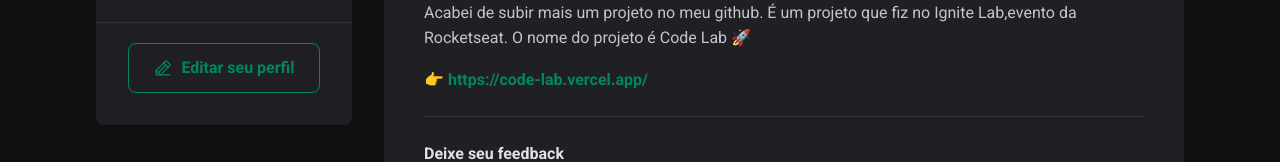
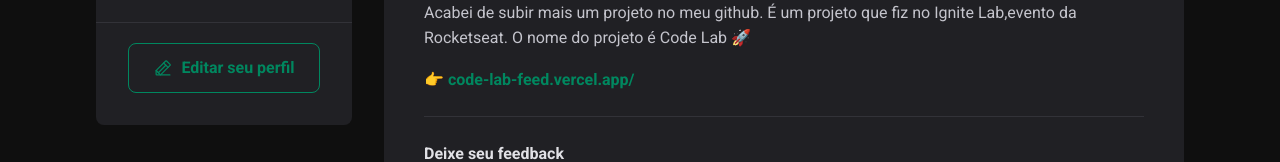
Before and after one commit to Rafeso/IgniteFeed, a React (Vite) app: page / in a window 1280 px wide. Shown: the part 270-432 px from the top of the page. Built offline with nearby package versions, Linux system fonts and the light colour scheme.

Commit message:
Mudando favicon e conteudodos posts

```diff
--- a/index.html
+++ b/index.html
@@ -6,12 +6,12 @@
    <link rel="preconnect" href="https://fonts.googleapis.com" />
    <link rel="preconnect" href="https://fonts.gstatic.com" crossorigin />
 
-   <link rel="icon" type="image/svg+xml" href="/favLogo.svg" />
+   <link rel="icon" type="image/svg+xml" href="./src/assets/Logo.svg" />
    <meta name="viewport" content="width=device-width, initial-scale=1.0" />
 
    <link href="https://fonts.googleapis.com/css2?family=Roboto:wght@400;700&display=swap" rel="stylesheet" />
 
-   <title>Ignite Feed</title>
+   <title>Code Lab + Feed</title>
   </head>
   <body>
     <div id="root"></div>
--- a/src/App.tsx
+++ b/src/App.tsx
@@ -22,7 +22,7 @@
       content: [
          { type: 'paragraph', content: 'Fala galeraa 👋'},
          { type: 'paragraph', content: 'Acabei de subir mais um projeto no meu github. É um projeto que fiz no Ignite Lab,evento da Rocketseat. O nome do projeto é Code Lab 🚀'},
-         { type: 'link', content: '👉 https://code-lab.vercel.app/'},
+         { type: 'link', content: '👉 code-lab-feed.vercel.app/'},
       ],
       publishedAt: new Date('2022-10-20 20:00:00')
    },
```
Also changed, not shown: public/favLogo.svg (deleted), src/assets/Logo.svg.
